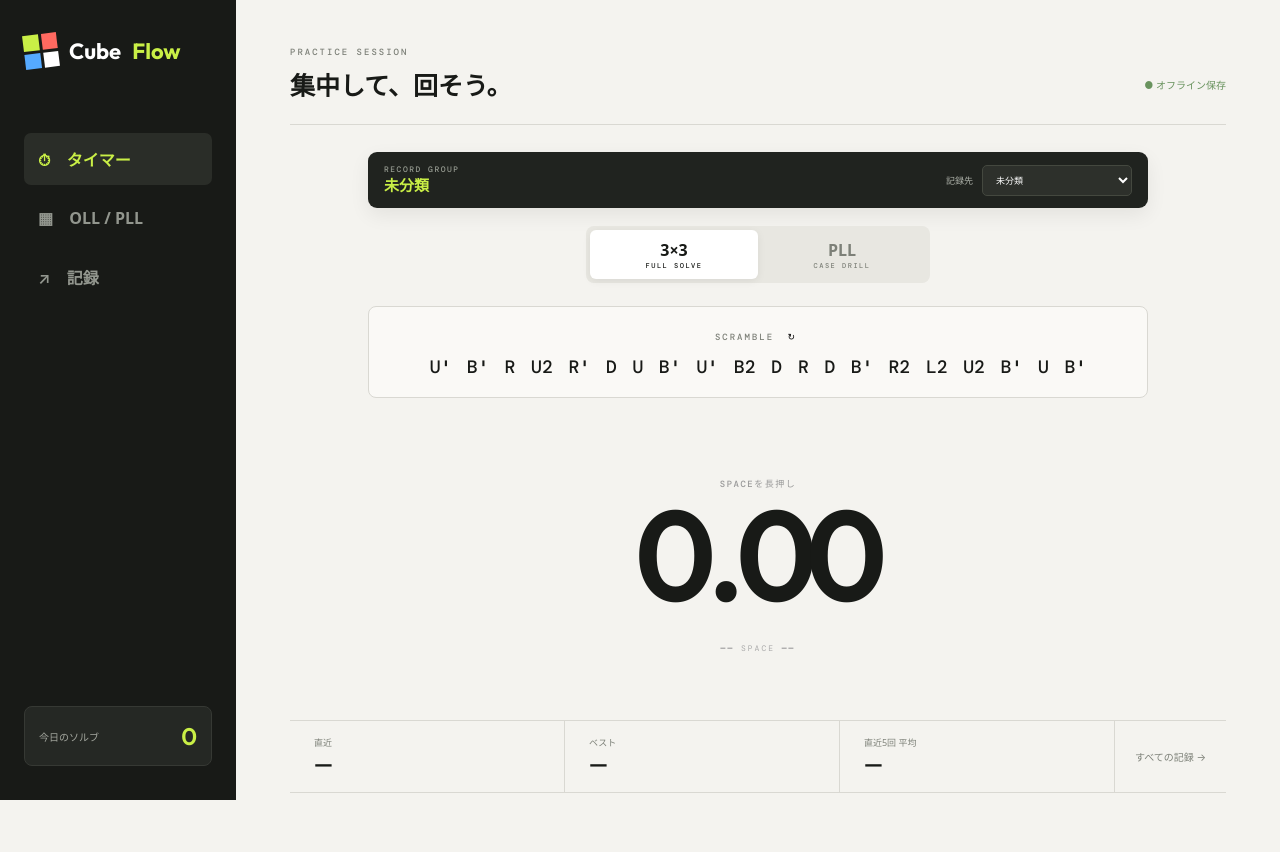
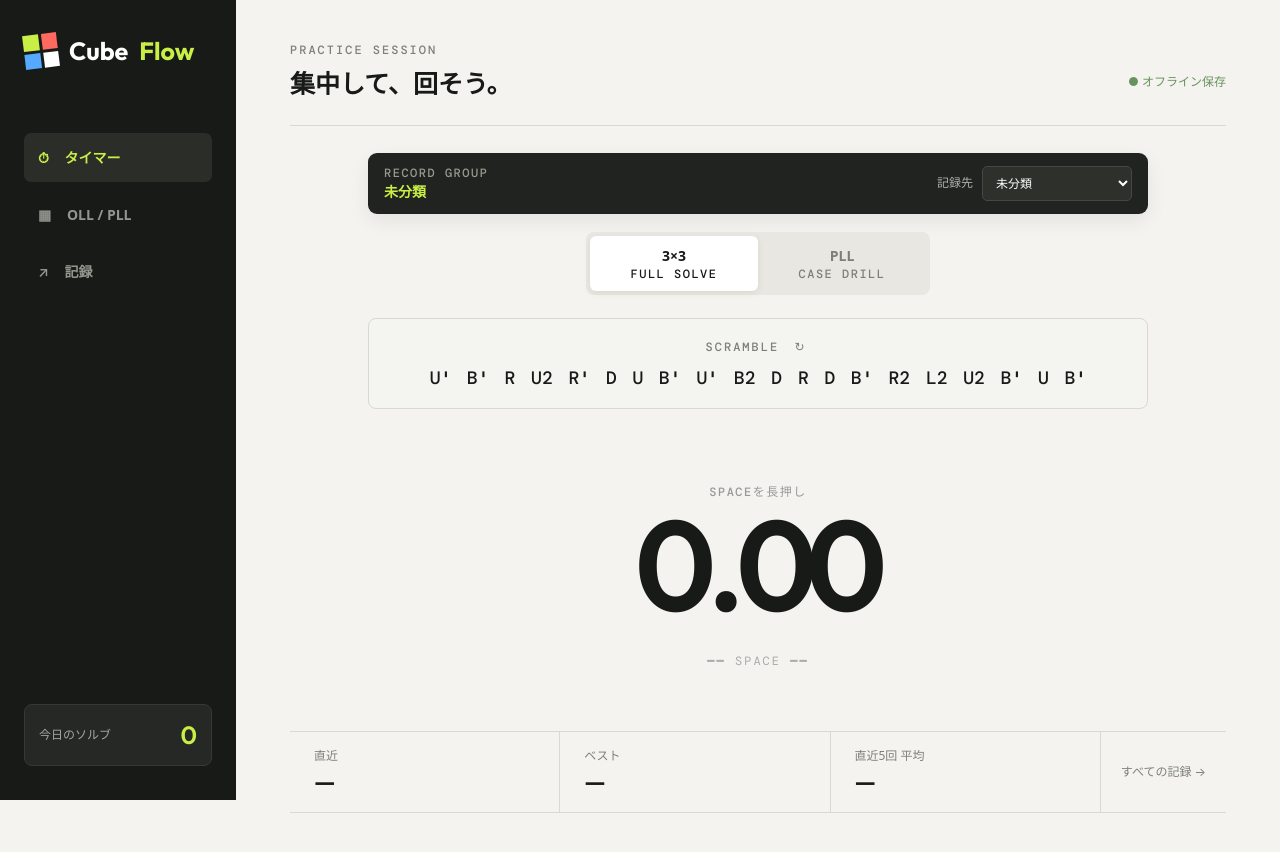
Before and after one commit to nsase/cube-reps, an Angular app: page / in a window 1280 px wide. Shown: the top 852 px of the page. Built offline with nearby package versions, Linux system fonts and the light colour scheme.

Commit message:
CSS変数を使用するように変更

```diff
--- a/angular.json
+++ b/angular.json
@@ -42,7 +42,7 @@
                 },
                 {
                   "type": "anyComponentStyle",
-                  "maximumWarning": "12kB",
+                  "maximumWarning": "14kB",
                   "maximumError": "15kB"
                 }
               ],
--- a/src/app/app.scss
+++ b/src/app/app.scss
@@ -1,7 +1,7 @@
-$ink: #181a17;
-$lime: #c9ef46;
-$line: #d9d8d2;
-$muted: #7d8078;
+$ink: var(--text-color);
+$lime: var(--primary-color);
+$line: var(--border-color);
+$muted: var(--text-muted-color);
 .shell {
   min-height: 100vh;
   display: grid;
@@ -12,7 +12,7 @@ aside {
   position: sticky;
   top: 0;
   background: $ink;
-  color: #fff;
+  color: var(--surface-color);
   padding: 34px 24px;
   display: flex;
   flex-direction: column;
@@ -21,8 +21,8 @@ aside {
   display: flex;
   align-items: center;
   gap: 11px;
-  color: #fff;
-  font: 700 22px Outfit;
+  color: var(--surface-color);
+  font: 700 var(--font-size-title) var(--font-family-heading);
   cursor: pointer;
 }
 .brand > span {
@@ -40,10 +40,10 @@ aside {
   background: $lime;
 }
 .brand i:nth-child(2) {
-  background: #ff6960;
+  background: var(--danger-color);
 }
 .brand i:nth-child(3) {
-  background: #55aaff;
+  background: var(--info-color);
 }
 .brand i:last-child {
   background: white;
@@ -76,14 +76,14 @@ nav button.on {
   border: 1px solid #363934;
   border-radius: 8px;
   padding: 14px;
-  font-size: 10px;
+  font-size: var(--font-size-small);
   color: #a4a79f;
   display: flex;
   justify-content: space-between;
   align-items: center;
 }
 .today strong {
-  font: 600 24px Outfit;
+  font: 600 var(--font-size-title) var(--font-family-heading);
   color: $lime;
 }
 main {
@@ -105,17 +105,17 @@ header {
 }
 header small,
 .history-title small {
-  font: 500 9px 'DM Mono';
+  font: 500 var(--font-size-small) var(--font-family-mono);
   letter-spacing: 2px;
   color: $muted;
 }
 h1 {
-  font-size: 25px;
+  font-size: var(--font-size-title);
   margin: 6px 0 0;
 }
 header p {
-  font-size: 10px;
-  color: #69935e;
+  font-size: var(--font-size-small);
+  color: var(--success-color);
 }
 .modes {
   margin: 0 auto 23px;
@@ -136,11 +136,11 @@ header p {
 }
 .modes button small {
   display: block;
-  font: 500 7px 'DM Mono';
+  font: 500 var(--font-size-small) var(--font-family-mono);
   letter-spacing: 1.5px;
 }
 .modes button.on {
-  background: #fff;
+  background: var(--surface-color);
   color: $ink;
   box-shadow: 0 2px 9px #0001;
 }
@@ -149,7 +149,7 @@ header p {
   max-width: 780px;
   margin: 0 auto 12px;
   border: 1px solid $line;
-  background: #fff;
+  background: var(--surface-color);
   border-radius: 8px;
 }
 .select {
@@ -158,7 +158,7 @@ header p {
   gap: 12px;
   align-items: center;
   color: $muted;
-  font-size: 10px;
+  font-size: var(--font-size-small);
 }
 .select select {
   border: 0;
@@ -167,15 +167,15 @@ header p {
 .select code {
   margin-left: auto;
   color: $ink;
-  font-size: 9px;
+  font-size: var(--font-size-small);
 }
 .scramble {
   text-align: center;
   padding: 16px 22px;
-  background: #faf9f6;
+  background: var(--surface-muted-color);
 }
 .scramble span {
-  font: 500 9px 'DM Mono';
+  font: 500 var(--font-size-small) var(--font-family-mono);
   letter-spacing: 2px;
   color: $muted;
 }
@@ -184,7 +184,7 @@ header p {
   background: none;
 }
 .scramble p {
-  font: 500 clamp(14px, 1.5vw, 18px) 'DM Mono';
+  font: 500 clamp(var(--font-size-base), 1.5vw, var(--font-size-large)) var(--font-family-mono);
   word-spacing: 5px;
   margin: 10px 0 2px;
 }
@@ -198,12 +198,13 @@ header p {
   touch-action: none;
 }
 .timer small {
-  font: 500 9px 'DM Mono';
+  font: 500 var(--font-size-small) var(--font-family-mono);
   letter-spacing: 1.5px;
   color: #999;
 }
 .timer strong {
-  font: 600 clamp(70px, 10vw, 128px) Outfit;
+  font: 600 clamp(var(--font-size-timer-min), 10vw, var(--font-size-timer-max))
+    var(--font-family-heading);
   letter-spacing: -6px;
   line-height: 1;
   font-variant-numeric: tabular-nums;
@@ -212,7 +213,7 @@ header p {
   color: #70a700;
 }
 .timer i {
-  font: normal 8px 'DM Mono';
+  font: normal var(--font-size-small) var(--font-family-mono);
   letter-spacing: 2px;
   color: #aaa;
   margin-top: 25px;
@@ -226,19 +227,19 @@ header p {
   padding: 15px 24px;
   border-right: 1px solid $line;
   color: $muted;
-  font-size: 9px;
+  font-size: var(--font-size-small);
 }
 .stats strong {
   display: block;
   color: $ink;
-  font: 600 22px Outfit;
+  font: 600 var(--font-size-title) var(--font-family-heading);
 }
 .stats > button {
   border: 0;
   background: none;
   padding: 20px;
   color: $muted;
-  font-size: 10px;
+  font-size: var(--font-size-small);
 }
 .tools {
   display: flex;
@@ -249,7 +250,7 @@ header p {
 }
 .tools button {
   border: 1px solid $line;
-  background: #fff;
+  background: var(--surface-color);
   padding: 10px 25px;
   font-weight: 700;
 }
@@ -266,7 +267,7 @@ header p {
 }
 .tools label {
   width: 360px;
-  background: #fff;
+  background: var(--surface-color);
   border: 1px solid $line;
   border-radius: 7px;
   padding: 0 13px;
@@ -279,12 +280,12 @@ header p {
   background: none;
   padding: 11px;
   outline: 0;
-  font-size: 11px;
+  font-size: var(--font-size-small);
 }
 .count {
   margin: 27px 0 13px;
   color: $muted;
-  font-size: 10px;
+  font-size: var(--font-size-small);
 }
 .count b {
   color: $ink;
@@ -295,7 +296,7 @@ header p {
   gap: 13px;
 }
 .grid article {
-  background: #fff;
+  background: var(--surface-color);
   border: 1px solid $line;
   border-radius: 9px;
   padding: 17px;
@@ -309,13 +310,13 @@ header p {
   justify-content: space-between;
 }
 .casehead b {
-  font: 700 19px Outfit;
+  font: 700 var(--font-size-large) var(--font-family-heading);
 }
 .casehead small {
   border: 1px solid $line;
   border-radius: 4px;
   padding: 3px 6px;
-  font: 500 8px 'DM Mono';
+  font: 500 var(--font-size-small) var(--font-family-mono);
   color: $muted;
 }
 .pattern {
@@ -335,21 +336,21 @@ header p {
   background: $lime;
 }
 .grid h2 {
-  font-size: 15px;
+  font-size: var(--font-size-base);
   margin: 5px 0 2px;
 }
 .grid p {
-  font-size: 10px;
+  font-size: var(--font-size-small);
   color: $muted;
   margin: 0;
 }
 .grid code {
   grid-column: 1/-1;
-  background: #f4f4f0;
+  background: var(--surface-muted-color);
   border-radius: 5px;
   padding: 9px;
   min-height: 42px;
-  font-size: 9px;
+  font-size: var(--font-size-small);
   line-height: 1.5;
 }
 .grid article > button {
@@ -357,7 +358,7 @@ header p {
   border: 0;
   background: none;
   text-align: right;
-  font-size: 10px;
+  font-size: var(--font-size-small);
   color: #555;
 }
 .grid button:disabled {
@@ -370,20 +371,20 @@ header p {
   margin-bottom: 16px;
 }
 .summaries article {
-  background: #fff;
+  background: var(--surface-color);
   border: 1px solid $line;
   border-radius: 8px;
   padding: 19px;
   color: $muted;
-  font-size: 10px;
+  font-size: var(--font-size-small);
 }
 .summaries strong {
   display: block;
   color: $ink;
-  font: 600 31px Outfit;
+  font: 600 var(--font-size-display) var(--font-family-heading);
 }
 .history {
-  background: #fff;
+  background: var(--surface-color);
   border: 1px solid $line;
   border-radius: 9px;
   overflow: hidden;
@@ -394,7 +395,7 @@ header p {
 }
 .history-title h2 {
   margin: 4px 0 0;
-  font-size: 18px;
+  font-size: var(--font-size-large);
 }
 .row {
   display: grid;
@@ -406,19 +407,19 @@ header p {
 }
 .row > span,
 .row time {
-  font: 500 9px 'DM Mono';
+  font: 500 var(--font-size-small) var(--font-family-mono);
   color: $muted;
 }
 .row > div:nth-child(2) strong {
   display: block;
-  font: 600 20px Outfit;
+  font: 600 var(--font-size-large) var(--font-family-heading);
 }
 .row > div:nth-child(2) small {
-  font-size: 8px;
+  font-size: var(--font-size-small);
   color: $muted;
 }
 .row code {
-  font-size: 9px;
+  font-size: var(--font-size-small);
   color: $muted;
   white-space: nowrap;
   overflow: hidden;
@@ -431,10 +432,10 @@ header p {
 }
 .row button {
   border: 1px solid $line;
-  background: #fff;
+  background: var(--surface-color);
   border-radius: 4px;
   padding: 4px 6px;
-  font: 600 9px 'DM Mono';
+  font: 600 var(--font-size-small) var(--font-family-mono);
 }
 .row button.on {
   background: $ink;
@@ -476,7 +477,7 @@ header p {
   }
   nav button {
     text-align: center;
-    font-size: 18px;
+    font-size: var(--font-size-large);
   }
   nav em {
     display: none;
@@ -520,13 +521,13 @@ header p {
   }
   nav button,
   nav button.on {
-    font-size: 14px;
+    font-size: var(--font-size-base);
     padding: 6px 18px;
   }
   nav em {
     display: block;
     margin: 1px 0 0;
-    font-size: 8px;
+    font-size: var(--font-size-small);
   }
   main {
     padding: 23px 14px 80px;
@@ -551,7 +552,7 @@ header p {
     padding: 12px 8px;
   }
   .stats strong {
-    font-size: 17px;
+    font-size: var(--font-size-large);
   }
   .stats > button {
     display: none;
@@ -574,7 +575,7 @@ header p {
     padding: 12px 8px;
   }
   .summaries strong {
-    font-size: 21px;
+    font-size: var(--font-size-large);
   }
   .row {
     grid-template-columns: 28px 85px 1fr;
@@ -601,16 +602,16 @@ header p {
   div small {
     display: block;
     color: #969b91;
-    font: 500 8px 'DM Mono';
+    font: 500 var(--font-size-small) var(--font-family-mono);
     letter-spacing: 1.5px;
   }
   div strong {
     color: $lime;
-    font-size: 15px;
+    font-size: var(--font-size-base);
   }
   label {
     color: #aeb2aa;
-    font-size: 9px;
+    font-size: var(--font-size-small);
     display: flex;
     align-items: center;
     gap: 9px;
@@ -638,15 +639,15 @@ header p {
   gap: 20px;
   h2 {
     margin: 4px 0 2px;
-    font-size: 18px;
+    font-size: var(--font-size-large);
   }
   p {
     margin: 0;
     color: $muted;
-    font-size: 10px;
+    font-size: var(--font-size-small);
   }
   small {
-    font: 500 9px 'DM Mono';
+    font: 500 var(--font-size-small) var(--font-family-mono);
     letter-spacing: 2px;
     color: $muted;
   }
@@ -665,13 +666,13 @@ header p {
   display: flex;
   align-items: flex-end;
   gap: 9px;
-  background: #f4f4f0;
+  background: var(--surface-muted-color);
   border-radius: 7px;
   label {
     display: grid;
     gap: 5px;
     color: $muted;
-    font-size: 9px;
+    font-size: var(--font-size-small);
   }
   input,
   select {
@@ -687,7 +688,7 @@ header p {
     background: white;
     padding: 8px 10px;
     border-radius: 5px;
-    font-size: 10px;
+    font-size: var(--font-size-small);
   }
 }
 .group-list {
@@ -703,8 +704,8 @@ header p {
     overflow: hidden;
   }
   article.active {
-    border-color: #a6c92e;
-    box-shadow: inset 0 0 0 1px #a6c92e;
+    border-color: var(--primary-color-dark);
+    box-shadow: inset 0 0 0 1px var(--primary-color-dark);
   }
 }
 .group-main {
@@ -728,11 +729,11 @@ header p {
     text-overflow: ellipsis;
   }
   strong {
-    font-size: 11px;
+    font-size: var(--font-size-small);
   }
   small {
     color: $muted;
-    font-size: 8px;
+    font-size: var(--font-size-small);
     margin-top: 2px;
   }
 }
@@ -762,7 +763,7 @@ header p {
   margin-bottom: 10px;
   label {
     color: $muted;
-    font-size: 9px;
+    font-size: var(--font-size-small);
     display: flex;
     align-items: center;
     gap: 8px;
@@ -790,7 +791,7 @@ header p {
   border-radius: 4px;
   background: #f0f1e9;
   color: #64702f;
-  font-size: 8px;
+  font-size: var(--font-size-small);
 }
 @media (max-width: 900px) {
   .group-list {
--- a/src/styles.scss
+++ b/src/styles.scss
@@ -1,27 +1,68 @@
 @import url('https://fonts.googleapis.com/css2?family=DM+Mono:wght@400;500&family=Outfit:wght@500;600;700&display=swap');
+
+:root {
+  // Brand and semantic colors
+  --primary-color: #c9ef46;
+  --primary-color-dark: #a6c92e;
+  --primary-contrast-color: #181a17;
+  --text-color: #181a17;
+  --text-muted-color: #7d8078;
+  --background-color: #f4f3ef;
+  --surface-color: #ffffff;
+  --surface-muted-color: #f4f4f0;
+  --border-color: #d9d8d2;
+  --sidebar-color: #181a17;
+  --success-color: #69935e;
+  --danger-color: #ff6960;
+  --info-color: #55aaff;
+
+  // Typography
+  --font-family-base: system-ui, -apple-system, 'Segoe UI', sans-serif;
+  --font-family-heading: 'Outfit', var(--font-family-base);
+  --font-family-mono: 'DM Mono', monospace;
+  --font-size-small: 12px;
+  --font-size-base: 14px;
+  --font-size-large: 18px;
+  --font-size-title: 25px;
+  --font-size-display: 31px;
+  --font-size-timer-min: 70px;
+  --font-size-timer-max: 128px;
+  --line-height-base: 1.5;
+}
+
 * {
   box-sizing: border-box;
 }
+
 html,
 body {
   margin: 0;
   min-height: 100%;
-  background: #f4f3ef;
-  color: #181a17;
-  font-family:
-    system-ui,
-    -apple-system,
-    'Segoe UI',
-    sans-serif;
+  background: var(--background-color);
+  color: var(--text-color);
+  font-family: var(--font-family-base);
+  font-size: var(--font-size-base);
+  line-height: var(--line-height-base);
 }
+
+small {
+  font-size: var(--font-size-small);
+}
+
 button,
 input,
-select {
+select,
+textarea {
+  color: inherit;
   font: inherit;
 }
+
 button {
   cursor: pointer;
 }
-code {
-  font-family: 'DM Mono', monospace;
+
+code,
+kbd,
+pre {
+  font-family: var(--font-family-mono);
 }
```
